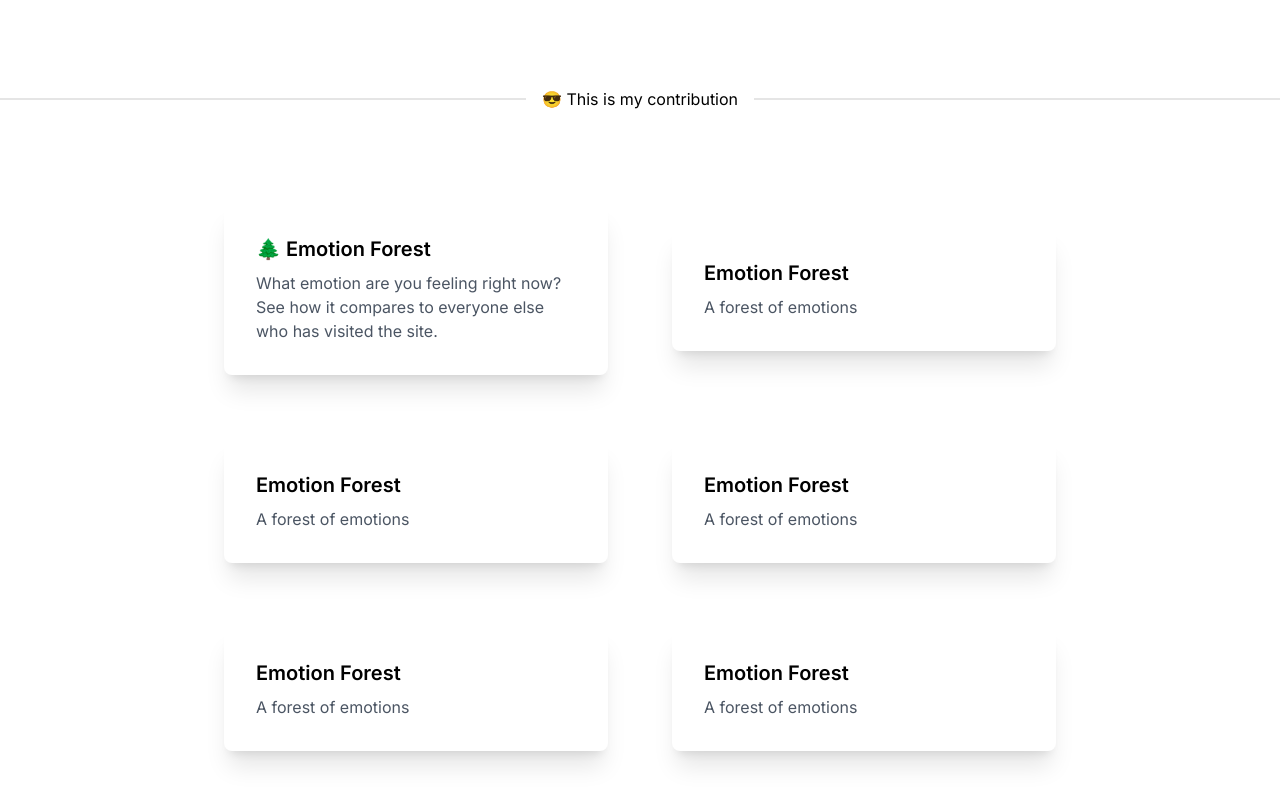
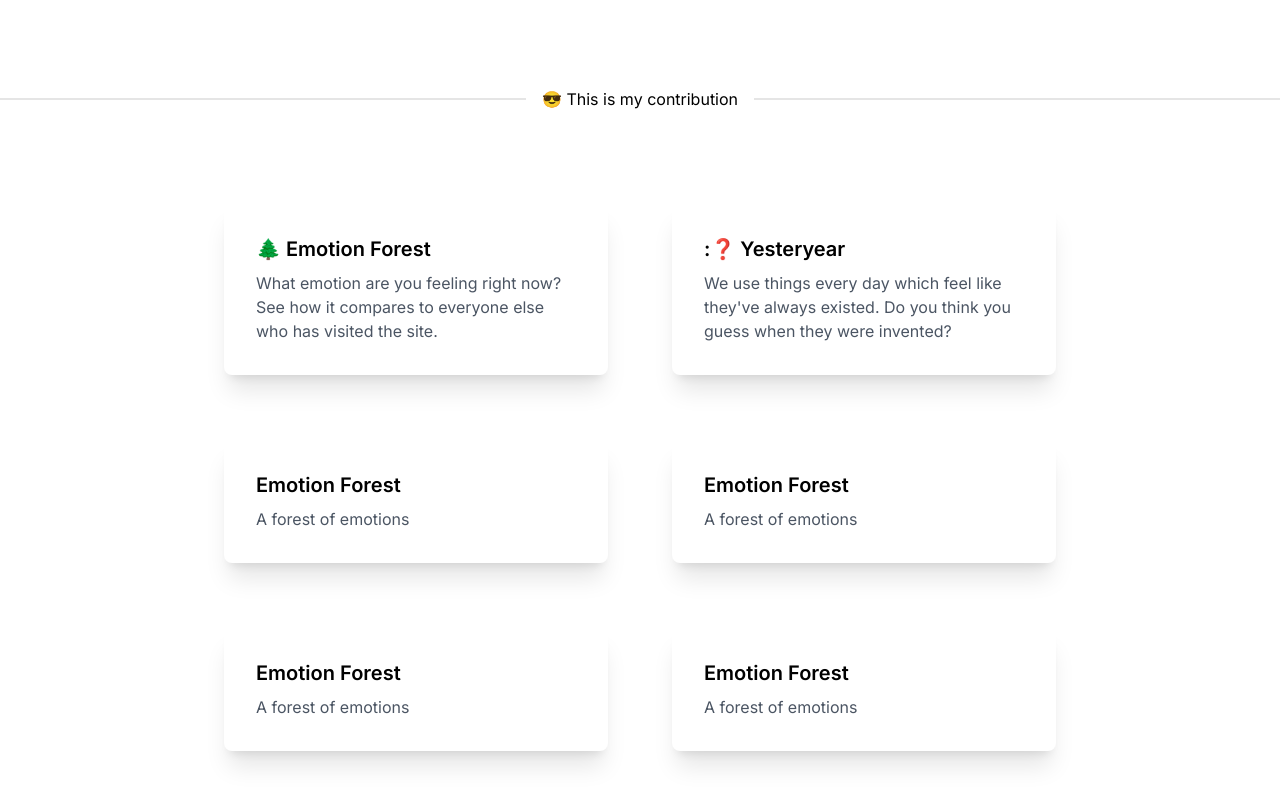
Before and after one commit to jljakin2/jeffis.cool, a Next.js app: page / in a window 1280 px wide. Shown: the part 640-1440 px from the top of the page. Built offline with nearby package versions, Linux system fonts and the light colour scheme; no server answers.

Commit message:
update package.json with app name, added new project

```diff
--- a/components/Projects.tsx
+++ b/components/Projects.tsx
@@ -3,7 +3,7 @@ import Card from "./Card";
 
 export default function Projects() {
   return (
-    <section className="flex flex-wrap justify-center items-center gap-16 px-12 py-8 lg:py-20">
+    <section className="flex flex-wrap justify-center items-center gap-16 py-12 px-4 lg:px-16 lg:py-20">
       {cards.map((card) => (
         <Card
           key={card.title}
--- a/data/index.ts
+++ b/data/index.ts
@@ -8,8 +8,9 @@ export const cards: CardProps[] = [
     link: "https://jeffbuildstech.com",
   },
   {
-    title: "Emotion Forest",
-    description: "A forest of emotions",
+    title: ":❓ Yesteryear",
+    description:
+      "We use things every day which feel like they've always existed. Do you think you guess when they were invented?",
     link: "#",
   },
   {
--- a/package.json
+++ b/package.json
@@ -1,5 +1,5 @@
 {
-  "name": "ship-fast-code",
+  "name": "jeff-is-cool",
   "version": "0.1.0",
   "private": true,
   "scripts": {
```
